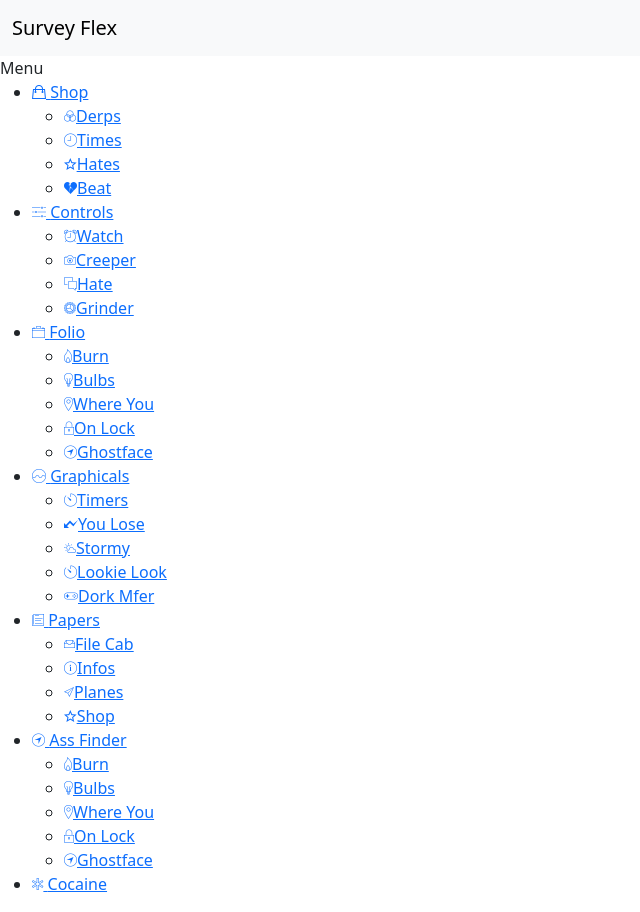
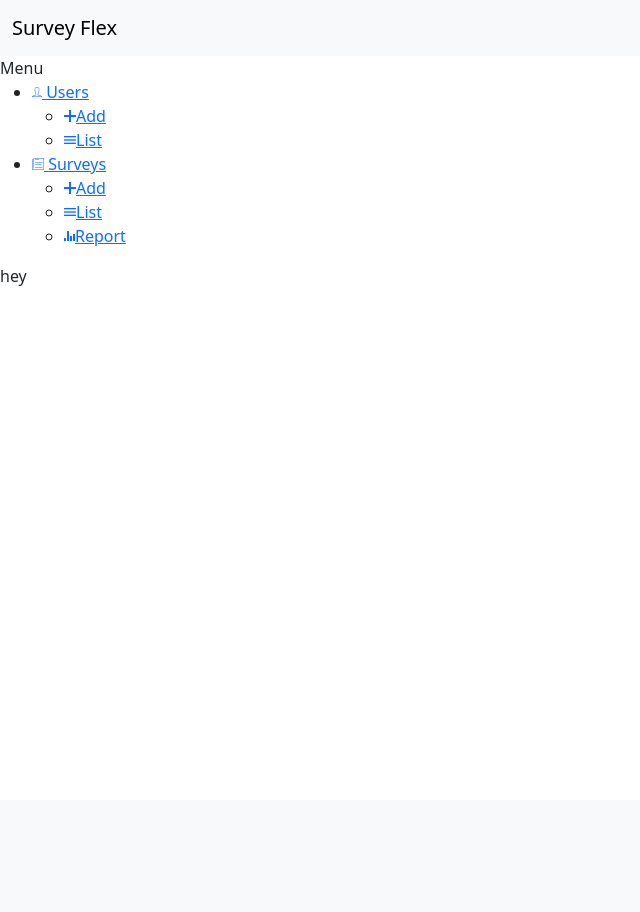
Before and after one commit to ak95305/MVC-PHP, a PHP site: template views/partials/header.php in a window 1280 px wide. Shown: the whole page, without its empty margins (0-640 px from the left). After the commit the page ends 286 px from the top, so only its background shows below. Run offline with PHP 8.4, Linux system fonts and the light colour scheme; the template is opened without the code that fills it, so the values that code supplies are empty.

Commit message:
design set sidebar

```diff
--- a/views/partials/footer.php
+++ b/views/partials/footer.php
@@ -1,4 +1,5 @@
 
+		</main>
 
 		<script src="https://cdn.jsdelivr.net/npm/bootstrap@5.3.3/dist/js/bootstrap.bundle.min.js"></script>
 	</body>
--- a/views/partials/header.php
+++ b/views/partials/header.php
@@ -11,6 +11,7 @@
 </head>
 <body>
 
+	<header>
 		<nav class="navbar bg-body-tertiary">
 		  <div class="container-fluid">
 		    <a class="navbar-brand" href="#">
@@ -18,130 +19,44 @@
 		    </a>
 		  </div>
 		</nav>
+	</header>
 
-	<section class="app">
+	<section class="app sidebar_nav">
 		<aside class="sidebar">
 			<header>
 				Menu
 			</header>
 			<nav class="sidebar-nav">
-
 				<ul>
 					<li>
-						<a href="#"><i class="ion-bag"></i> <span>Shop</span></a>
+						<a href="#"><i class="ion-ios-person-outline"></i> <span>Users</span></a>
 						<ul class="nav-flyout">
 							<li>
-								<a href="#"><i class="ion-ios-color-filter-outline"></i>Derps</a>
+								<a href="#"><i class="ion-plus"></i>Add</a>
 							</li>
 							<li>
-								<a href="#"><i class="ion-ios-clock-outline"></i>Times</a>
-							</li>
-							<li>
-								<a href="#"><i class="ion-android-star-outline"></i>Hates</a>
-							</li>
-							<li>
-								<a href="#"><i class="ion-heart-broken"></i>Beat</a>
+								<a href="#"><i class="ion-android-menu"></i>List</a>
 							</li>
 						</ul>
 					</li>
 					<li>
-						<a href="#"><i class="ion-ios-settings"></i> <span class="">Controls</span></a>
+						<a href="#"><i class="ion-ios-paper-outline"></i> <span class="">Surveys</span></a>
 						<ul class="nav-flyout">
 							<li>
-								<a href="#"><i class="ion-ios-alarm-outline"></i>Watch</a>
+								<a href="#"><i class="ion-plus"></i>Add</a>
 							</li>
 							<li>
-								<a href="#"><i class="ion-ios-camera-outline"></i>Creeper</a>
+								<a href="#"><i class="ion-android-menu"></i>List</a>
 							</li>
 							<li>
-								<a href="#"><i class="ion-ios-chatboxes-outline"></i>Hate</a>
-							</li>
-							<li>
-								<a href="#"><i class="ion-ios-cog-outline"></i>Grinder</a>
+								<a href="#"><i class="ion-stats-bars"></i>Report</a>
 							</li>
 						</ul>
-					</li>
-					<li>
-						<a href="#"><i class="ion-ios-briefcase-outline"></i> <span class="">Folio</span></a>
-						<ul class="nav-flyout">
-							<li>
-								<a href="#"><i class="ion-ios-flame-outline"></i>Burn</a>
-							</li>
-							<li>
-								<a href="#"><i class="ion-ios-lightbulb-outline"></i>Bulbs</a>
-							</li>
-							<li>
-								<a href="#"><i class="ion-ios-location-outline"></i>Where You</a>
-							</li>
-							<li>
-								<a href="#"><i class="ion-ios-locked-outline"></i>On Lock</a>
-							</li>
-							<li>
-								<a href="#"><i class="ion-ios-navigate-outline"></i>Ghostface</a>
-							</li>
-						</ul>
-					</li>
-					<li>
-						<a href="#"><i class="ion-ios-analytics-outline"></i> <span class="">Graphicals</span></a>
-						<ul class="nav-flyout">
-							<li>
-								<a href="#"><i class="ion-ios-timer-outline"></i>Timers</a>
-							</li>
-							<li>
-								<a href="#"><i class="ion-arrow-graph-down-left"></i>You Lose</a>
-							</li>
-							<li>
-								<a href="#"><i class="ion-ios-partlysunny-outline"></i>Stormy</a>
-							</li>
-							<li>
-								<a href="#"><i class="ion-ios-timer-outline"></i>Lookie Look</a>
-							</li>
-							<li>
-								<a href="#"><i class="ion-ios-game-controller-a-outline"></i>Dork Mfer</a>
-							</li>
-						</ul>
-					</li>
-					<li>
-						<a href="#"><i class="ion-ios-paper-outline"></i> <span class="">Papers</span></a>
-						<ul class="nav-flyout">
-							<li>
-								<a href="#"><i class="ion-ios-filing-outline"></i>File Cab</a>
-							</li>
-							<li>
-								<a href="#"><i class="ion-ios-information-outline"></i>Infos</a>
-							</li>
-							<li>
-								<a href="#"><i class="ion-ios-paperplane-outline"></i>Planes</a>
-							</li>
-							<li>
-								<a href="#"><i class="ion-android-star-outline"></i>Shop</a>
-							</li>
-						</ul>
-					</li>
-					<li>
-						<a href="#"><i class="ion-ios-navigate-outline"></i> <span class="">Ass Finder</span></a>
-						<ul class="nav-flyout">
-							<li>
-								<a href="#"><i class="ion-ios-flame-outline"></i>Burn</a>
-							</li>
-							<li>
-								<a href="#"><i class="ion-ios-lightbulb-outline"></i>Bulbs</a>
-							</li>
-							<li>
-								<a href="#"><i class="ion-ios-location-outline"></i>Where You</a>
-							</li>
-							<li>
-								<a href="#"><i class="ion-ios-locked-outline"></i>On Lock</a>
-							</li>
-							<li>
-								<a href="#"><i class="ion-ios-navigate-outline"></i>Ghostface</a>
-							</li>
-						</ul>
-					</li>
-					<li>
-						<a href="#"><i class="ion-ios-medical-outline"></i> <span class="">Cocaine</span></a>
 					</li>
 				</ul>
 			</nav>
 		</aside>
 	</section>
+
+	<main>
+		hey
```
Also changed, not shown: assets/layout.css (+17 -1 lines). Lines whose indentation alone changed are shown as unchanged.
